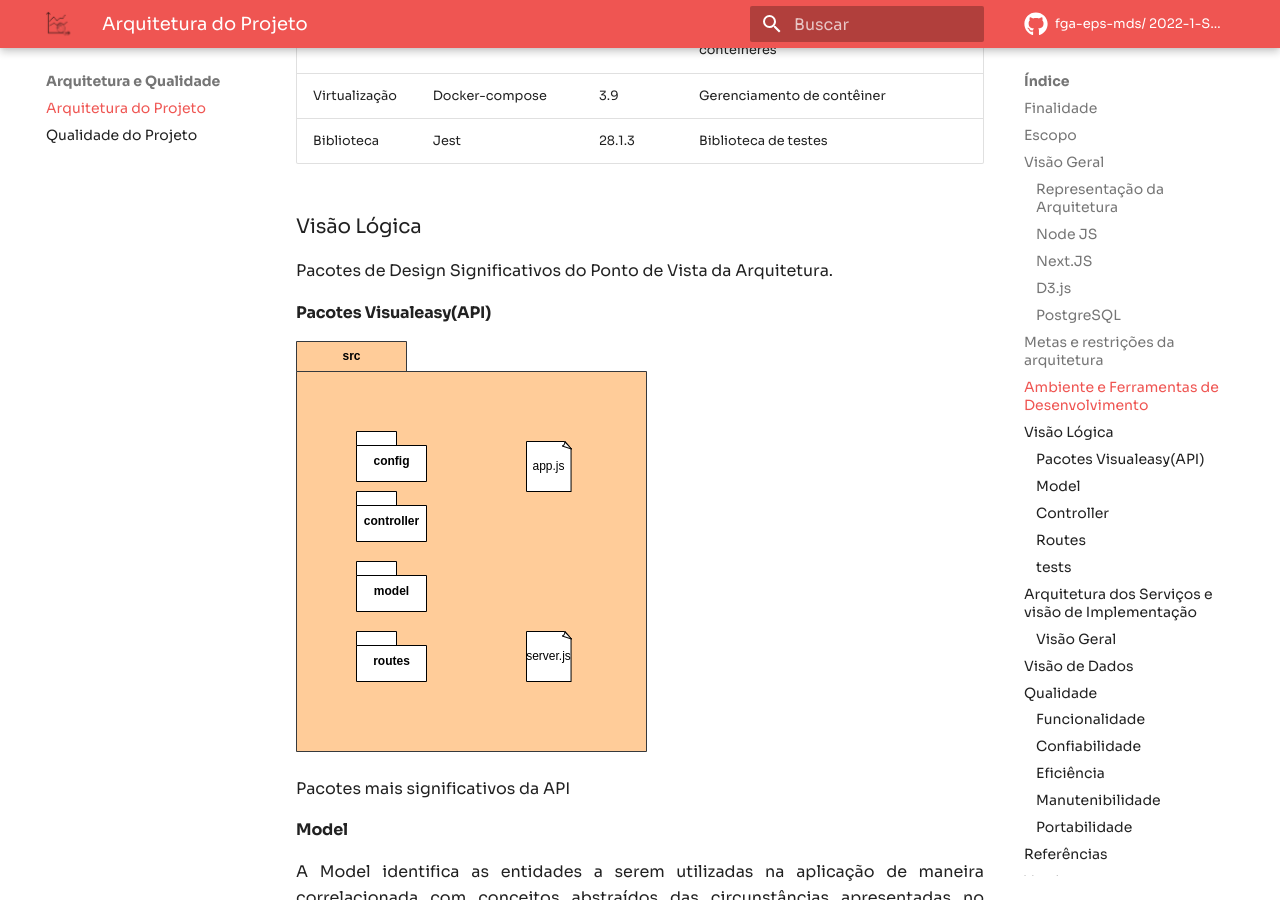
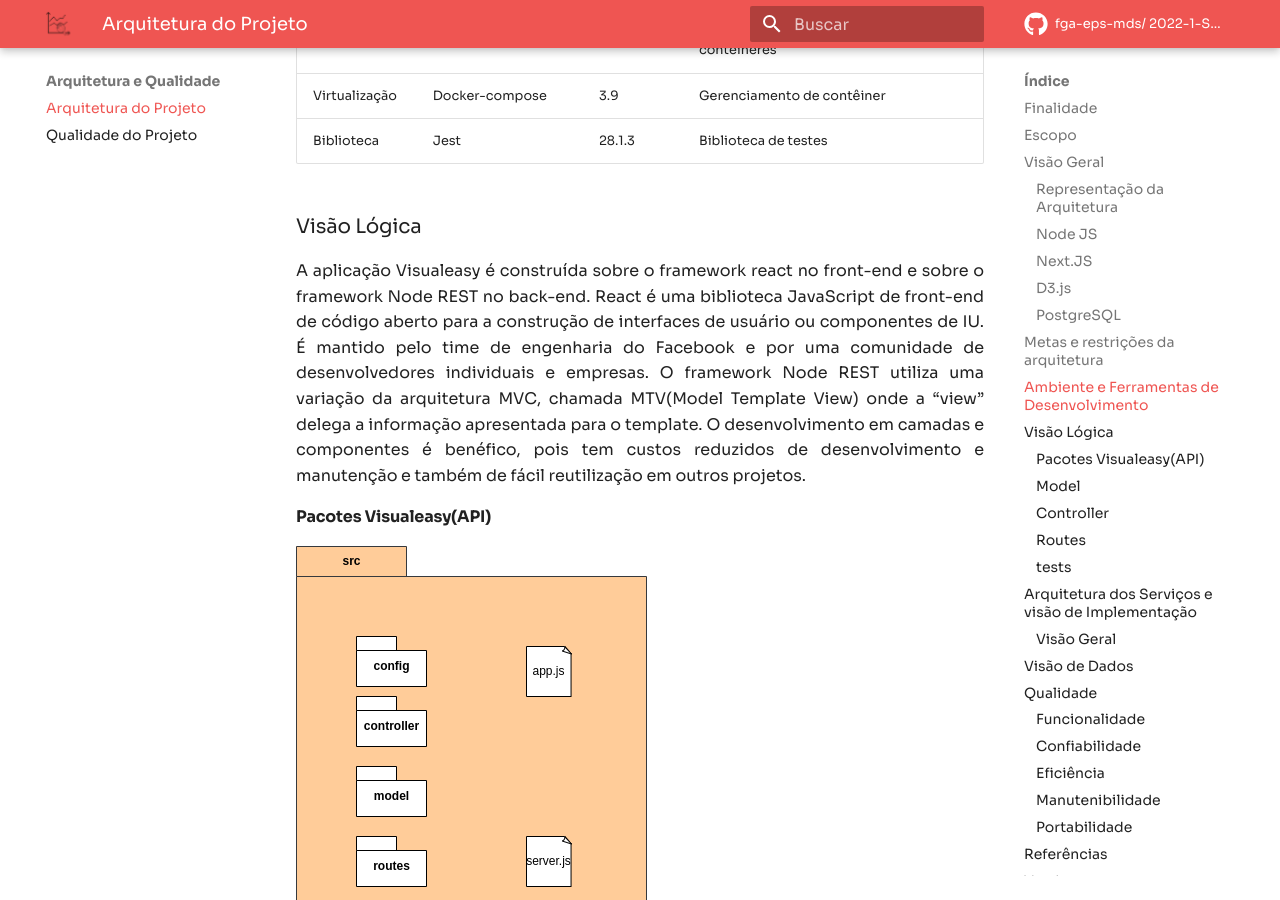
Before and after one commit to fga-eps-mds/2022-1-Visualeasy-Doc, an MkDocs documentation site: the page built from docs/documentacao/arquitetura.md, in a window 1280 px wide and 900 px high, scrolled down 3558 px. Built offline with MkDocs 1.6.1 and Material for MkDocs 9.7.7, drawn with Linux system fonts in a browser that asks for light colours; comment, search, counter and statistics services are not loaded; some of the changed text lies outside the part shown.

```diff
--- a/docs/documentacao/arquitetura.md
+++ b/docs/documentacao/arquitetura.md
@@ -77,7 +77,7 @@ Restrições:
 
 ### Visão Lógica
 
-Pacotes de Design Significativos do Ponto de Vista da Arquitetura.
+<p align ="justify">A aplicação Visualeasy é construída sobre o framework react no front-end e sobre o framework Node REST no back-end. React é uma biblioteca JavaScript de front-end de código aberto para a construção de interfaces de usuário ou componentes de IU. É mantido pelo time de engenharia do Facebook e por uma comunidade de desenvolvedores individuais e empresas. O framework Node REST utiliza uma variação da arquitetura MVC, chamada MTV(Model Template View) onde a “view” delega a informação apresentada para o template. O desenvolvimento em camadas e componentes é benéfico, pois tem custos reduzidos de desenvolvimento e manutenção e também de fácil reutilização em outros projetos.</p>
 
 #### Pacotes Visualeasy(API)
 
```
Also changed, not shown: other parts of docs/documentacao/arquitetura.md (+1 -0 lines).
